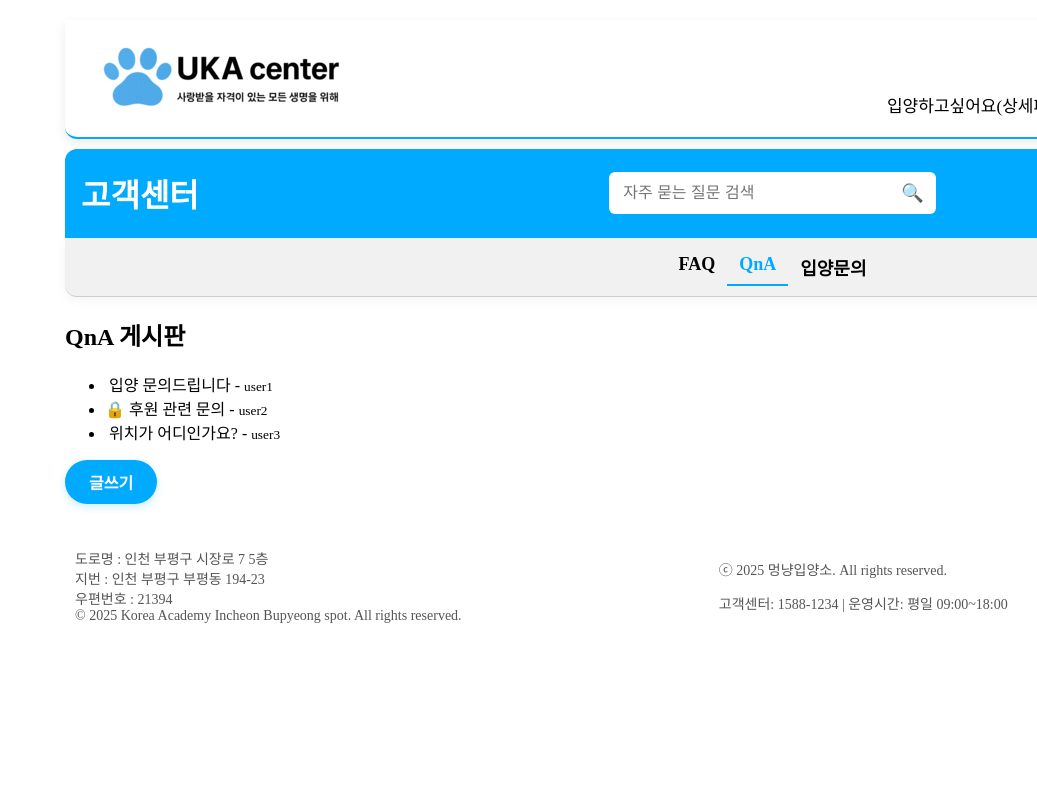
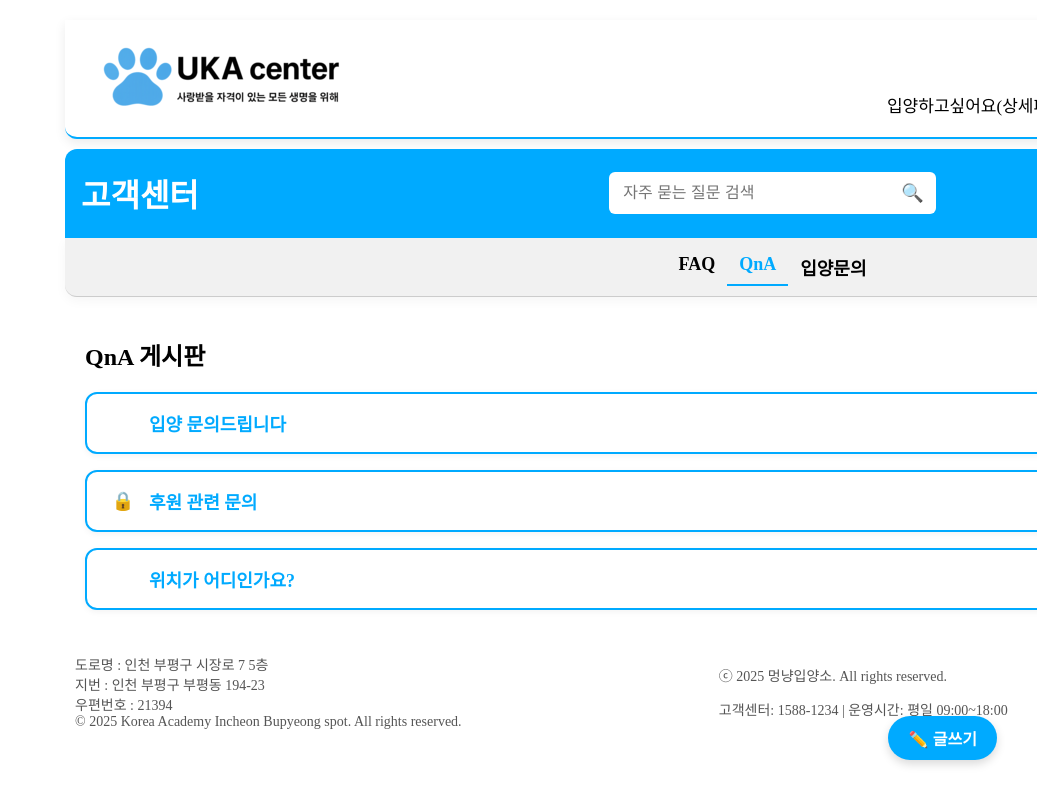
Before and after one commit to hms1218/TeamProject-UKA, a React (Create React App) app: page /customer/qna in a window 1280 px wide. Shown: the top 800 px of the page, without its empty margins (243-1280 px from the left). Built offline with nearby package versions, Linux system fonts and the light colour scheme.

Commit message:
QnA List 수정

```diff
--- /dev/null
+++ b/src/components/Borders/Pages/QnAList.css
@@ -0,0 +1,97 @@
+/* 🔷 전체 컨테이너 */
+.qna-container {
+  position: relative;
+  padding: 20px;
+  min-width: 1350px;
+}
+
+.qna-header {
+  margin-bottom: 20px;
+}
+
+.qna-list {
+  display: flex;
+  flex-direction: column;
+  gap: 16px;
+}
+
+/* 🔹 QnA 항목 박스 */
+.qna-item {
+  display: flex;
+  align-items: center;
+  gap: 14px;
+  background-color: white;
+  border: 2px solid #00aaff;
+  border-radius: 12px;
+  padding: 16px 24px;
+  box-shadow: 0 2px 6px rgba(0, 0, 0, 0.05);
+  min-width: 1350px;
+}
+
+/* 🔒 자물쇠 */
+.lock-wrapper {
+  width: 24px;
+  display: flex;
+  justify-content: center;
+  align-items: center;
+}
+
+.lock-icon {
+  font-size: 18px;
+  color: #00aaff;
+}
+
+.lock-placeholder {
+  visibility: hidden;
+}
+
+
+
+
+/* 👤 작성자 */
+.qna-author {
+  font-size: 14px;
+  color: #555;
+  white-space: nowrap;
+}
+
+/* 🖊 글쓰기 버튼 */
+.qna-write-button {
+  position: fixed;
+  bottom: 40px;
+  right: 40px;
+  background-color: #00aaff;
+  color: white;
+  border: none;
+  border-radius: 24px;
+  padding: 10px 20px;
+  font-size: 16px;
+  font-weight: bold;
+  cursor: pointer;
+  box-shadow: 0 4px 10px rgba(0,0,0,0.15);
+  display: flex;
+  align-items: center;
+  gap: 8px;
+}
+
+.qna-write-button:hover {
+  background-color: #0094dd;
+}
+
+/* 📝 제목 전체 영역: 텍스트 정렬만 담당 (hover X) */
+.qna-title-link {
+  flex: 1;
+  font-size: 18px;
+  font-weight: bold;
+  color: inherit;
+}
+
+/* 📝 제목 (클릭 가능) */
+.qna-title-text {
+  color: #00aaff;
+  cursor: pointer;
+}
+/* hover 효과 */
+.qna-title-text:hover {
+  text-decoration: underline;
+}
--- a/src/components/Borders/Pages/QnAList.js
+++ b/src/components/Borders/Pages/QnAList.js
@@ -1,6 +1,6 @@
-import { useEffect, useState } from 'react';
+import { useState, useEffect } from 'react';
 import { useNavigate } from 'react-router-dom';
-import './WriteButton.css';
+import './QnAList.css';
 
 const dummyQnAs = [
   { id: 1, title: '입양 문의드립니다', author: 'user1', isSecret: false },
@@ -12,37 +12,54 @@ const QnAList = () => {
   const [qnas, setQnas] = useState([]);
   const navigate = useNavigate();
 
-  const isLoggedIn = true; // TODO: 실제 로그인 상태로 교체
-
   useEffect(() => {
-    // 추후 API로 대체 예정
-    setQnas(dummyQnAs);
+    setQnas(dummyQnAs); // 추후 API 대체
   }, []);
 
-  const handleWrite = () => {
-    navigate('/customer/qna/new');
-  };
-
-  const handleClick = (id) => {
-    navigate(`/customer/qna/${id}`);
+  const handleClick = (qna) => {
+    if (qna.isSecret) {
+      alert('🔒 비밀글입니다. 접근 권한이 필요합니다.');
+      // 추후: setShowPasswordModal(true);
+    } else {
+      navigate(`/customer/qna/${qna.id}`);
+    }
   };
 
   return (
-    <div className="qna-list">
-      <h2>QnA 게시판</h2>
-      <ul>
+    <div className="qna-container">
+      <div className="qna-header">
+        <h2>QnA 게시판</h2>
+      </div>
+
+      <div className="qna-list">
         {qnas.map((qna) => (
-          <li key={qna.id} className="qna-item" onClick={() => handleClick(qna.id)}>
-            {qna.isSecret && <span role="img" aria-label="lock">🔒</span>}&nbsp;
-            {qna.title} - <small>{qna.author}</small>
-          </li>
+          <div key={qna.id} className="qna-item">
+            {/* 🔒 자물쇠 아이콘 (시각용) */}
+            <div className="lock-wrapper">
+              <span className={`lock-icon ${qna.isSecret ? '' : 'lock-placeholder'}`}>
+                🔒
+              </span>
+            </div>
+
+            {/* 제목 클릭 시 onClick */}
+            <div className="qna-title-link">
+              <span
+                className="qna-title-text"
+                onClick={() => handleClick(qna)}
+              >
+                {qna.title}
+              </span>
+            </div>
+
+            {/* 작성자 (클릭 불가) */}
+            <span className="qna-author">작성자: {qna.author}</span>
+          </div>
         ))}
-      </ul>
-      {isLoggedIn && (
-        <button onClick={handleWrite} className="write-button">
-          글쓰기
-        </button>
-      )}
+      </div>
+
+      <button className="qna-write-button" onClick={() => navigate('/customer/qna/new')}>
+        ✏️ 글쓰기
+      </button>
     </div>
   );
 };
```
